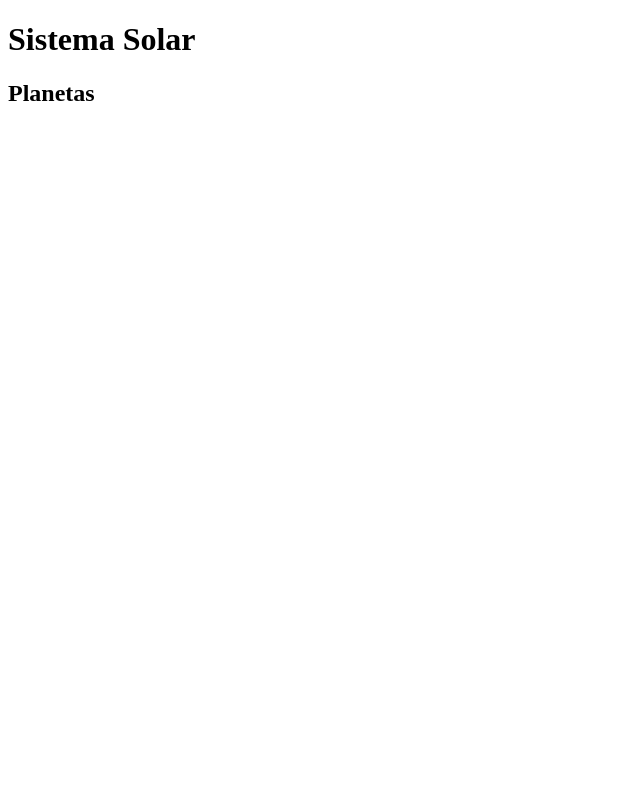
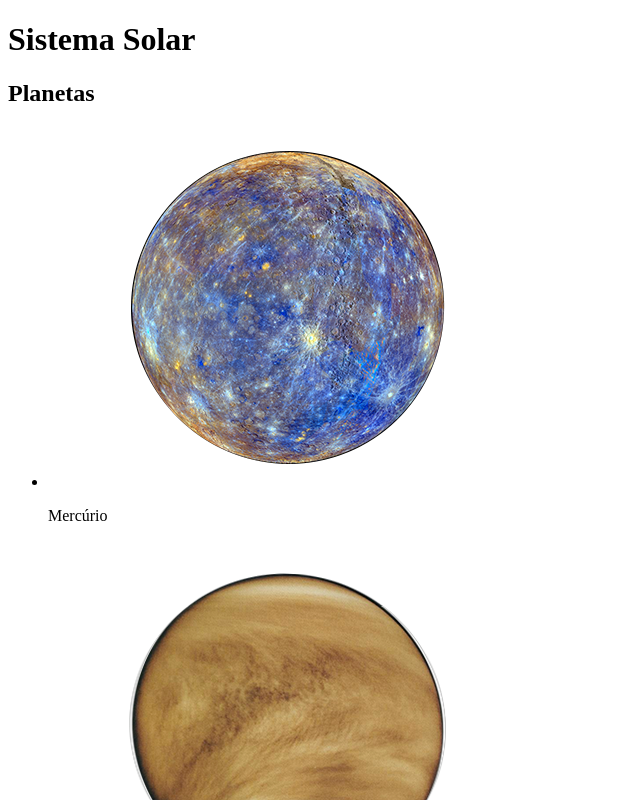
Before and after one commit to joaoclaudiorsDev/solar-system, a React (Vite) app: page / in a window 1280 px wide. Shown: the top 800 px of the page, without its empty margins (0-640 px from the left). Built offline with nearby package versions, Linux system fonts and the light colour scheme.

Commit message:
requisito 6

```diff
--- a/src/components/PlanetCard.tsx
+++ b/src/components/PlanetCard.tsx
@@ -6,10 +6,10 @@ type PlanetProps = {
 function PlanetCard({ planetName, planetImage }: PlanetProps) {
     return (
       <div data-testid="planet-card">
-        <img src= {planetImage} alt={`Planeta ${planetName}`}> </img>
+        <img src= { planetImage } alt={`Planeta ${planetName}`} />
         <p data-testid="planet-name"> {planetName}</p>
       </div>
     );
-  }
+}
 
-  export default PlanetCard;
+export default PlanetCard;
--- a/src/components/SolarSystem.tsx
+++ b/src/components/SolarSystem.tsx
@@ -1,4 +1,6 @@
 import Title from "./Title";
+import PlanetCard from "./PlanetCard";
+import planets from '../data/planets';
 
 function SolarSystem() {
     return (
@@ -6,6 +8,18 @@ function SolarSystem() {
         <Title
         headline="Planetas"
         />
+        <ul>
+          {
+            planets.map(planet => (
+              <li key={planet.name}>
+                <PlanetCard
+                  planetName= {planet.name}
+                  planetImage= {planet.image}
+                />
+              </li>
+            ))
+          }
+        </ul>
       </div>
     );
   }
```
